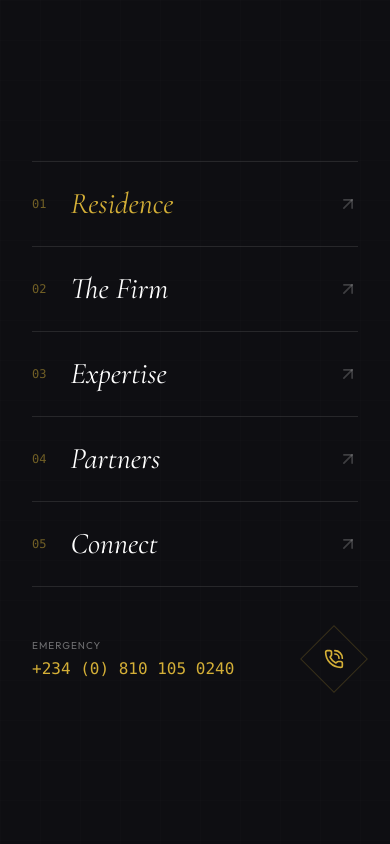
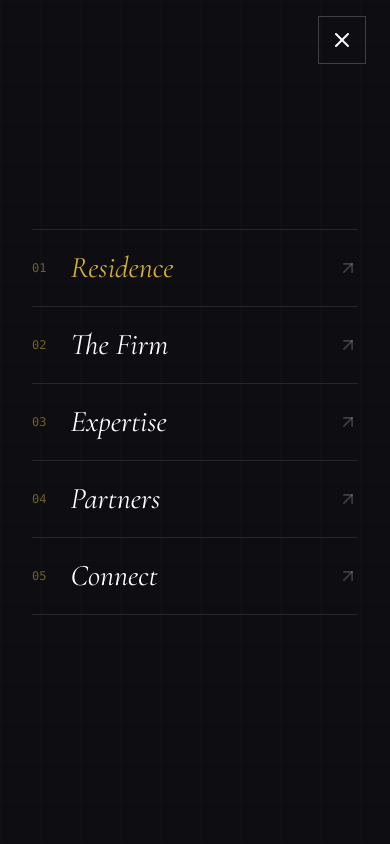
Before and after one commit to heisolly/okosunsco, a React (Vite) app: page / in a window 390 px wide. Both pictures are taken after a click on the button 342 px from the left and 63 px from the top of the page. Shown: the top 844 px of the page. Built offline with nearby package versions, Linux system fonts and the light colour scheme; a web font is replaced by a local one.

Commit message:
Refine Mobile Header to simplify scrolling and fix z-index issues, while preserving Desktop capsule flow

```diff
--- a/App.tsx
+++ b/App.tsx
@@ -127,24 +127,21 @@ const App: React.FC = () => {
     <div className="relative min-h-screen bg-ivory text-primary selection:bg-accent/20 selection:text-accent font-sans overflow-x-hidden">
       <div className="bg-grain"></div>
 
-      <nav className={`fixed top-0 inset-x-0 z-[100] transition-all duration-700 ease-[cubic-bezier(0.25,1,0.5,1)] ${
+      <nav
+        className={`fixed z-[1000] transistion-all duration-500 ease-out flex justify-center items-center ${
         scrollY > 50
-          ? "bg-[#FDFCF8]/95 backdrop-blur-xl border-b border-[#D4AF37]/10 shadow-sm"
-          : "bg-transparent py-4"
+          ? "top-0 inset-x-0 md:top-4 md:inset-x-8 md:w-auto md:rounded-[2rem] bg-[#FDFCF8]/95 backdrop-blur-xl border-b md:border border-[#D4AF37]/10 shadow-[0_8px_32px_rgba(14,14,18,0.05)] py-3 md:py-2"
+          : "top-0 inset-x-0 bg-transparent py-4 md:py-6 border-b border-transparent"
       }`}>
-        {/* Top accent line from design */}
-        <div className={`absolute top-0 inset-x-0 h-[3px] bg-accent/20 transition-all duration-700 ${scrollY > 50 ? 'opacity-100' : 'opacity-0'}`} />
-
-        <div className="max-w-[1920px] mx-auto px-6 lg:px-12 xl:px-16">
-          <div className="flex items-center justify-between h-24">
+        <div className="w-full max-w-[1920px] px-6 lg:px-8 xl:px-12 flex items-center justify-between">
 
             {/* 1. Logo Section - Matches Image 1 */}
             <div
               onClick={() => navigateTo("home")}
-              className="flex items-center gap-6 cursor-pointer group/logo"
+              className="flex items-center gap-4 md:gap-6 cursor-pointer group/logo"
             >
               {/* Logo Icon */}
-              <div className="relative w-14 h-14 flex items-center justify-center">
+              <div className="relative w-10 h-10 md:w-12 md:h-12 flex items-center justify-center">
                  <img
                   src="/logo.png"
                   alt="Logo"
@@ -152,11 +149,11 @@ const App: React.FC = () => {
                 />
               </div>
 
-              {/* Vertical Divider */}
-              <div className="h-12 w-[1px] bg-[#D4AF37]" />
+              {/* Vertical Divider - Hidden on Mobile */}
+              <div className="hidden md:block h-10 w-[1px] bg-[#D4AF37]" />
 
-              {/* Text Hierarchy from Image */}
-              <div className="flex flex-col items-start justify-center">
+              {/* Text Hierarchy - Hidden on Mobile to reduce clutter */}
+              <div className="hidden md:flex flex-col items-start justify-center">
                 {/* Top Label */}
                 <div className="flex items-center gap-2 mb-0.5 opacity-0 animate-in fade-in slide-in-from-left-2 duration-700 delay-100 fill-mode-forwards">
                    <h3 className="text-[10px] uppercase font-medium tracking-[0.25em] text-[#D4AF37]">
@@ -165,7 +162,7 @@ const App: React.FC = () => {
                 </div>
 
                 {/* Main Name */}
-                <h1 className="font-serif text-xl italic text-primary leading-none tracking-wide text-shadow-sm mb-1">
+                <h1 className="font-serif text-lg md:text-xl italic text-primary leading-none tracking-wide text-shadow-sm mb-1">
                   Okosun, Okosun & Partners
                 </h1>
 
@@ -237,13 +234,16 @@ const App: React.FC = () => {
                 </div>
               </button>
 
-              {/* Mobile Toggle */}
+              {/* Mobile Toggle - Improved Visibility */}
               <button
                 onClick={() => setMobileMenuOpen(!mobileMenuOpen)}
-                className="lg:hidden w-12 h-12 flex items-center justify-center border border-primary/10 rotate-45 hover:bg-primary hover:border-primary group transition-all duration-300"
+                className={`lg:hidden w-12 h-12 flex items-center justify-center border transition-all duration-300 z-[110] relative ${
+                    mobileMenuOpen ? 'border-white/20 rotate-90 bg-transparent' :
+                    (scrollY > 50 ? 'border-transparent text-primary' : 'border-primary/10 rotate-45 hover:bg-primary hover:border-primary')
+                }`}
               >
                   {mobileMenuOpen ? (
-                    <X className="w-5 h-5 text-primary group-hover:text-white -rotate-45" />
+                    <X className="w-6 h-6 text-white" />
                   ) : (
                     <div className="flex flex-col gap-1.5 -rotate-45">
                        <span className="w-6 h-0.5 bg-primary group-hover:bg-white transition-colors" />
@@ -254,16 +254,23 @@ const App: React.FC = () => {
             </div>
 
           </div>
-        </div>
 
         {/* 4. Architectural Mobile Menu */}
         <div
-          className={`lg:hidden fixed inset-0 bg-[#0E0E12] z-[90] transition-all duration-700 ease-[cubic-bezier(0.7,0,0.3,1)] ${
+          className={`lg:hidden fixed inset-0 bg-[#0E0E12] z-[90] transition-all duration-500 ease-out ${
             mobileMenuOpen
-               ? "translate-y-0"
-               : "-translate-y-full pointer-events-none"
+               ? "opacity-100 pointer-events-auto"
+               : "opacity-0 pointer-events-none"
           }`}
         >
+          {/* Internal Close Button (Redundant but requested) */}
+          <div className="absolute top-8 right-6 z-[120]">
+              {/* We rely on the header button which is z-[110], but user specifically asked for 'a nav closing button'.
+                  Since we adjusted the header button to be z-[110] and white, it serves this purpose perfectly.
+                  Adding another one might be cluttered, but sticking to the improved header button is cleaner.
+              */}
+          </div>
+
           {/* Grid Background */}
           <div className="absolute inset-0 opacity-10" style={{ backgroundImage: 'linear-gradient(rgba(255,255,255,0.1) 1px, transparent 1px), linear-gradient(90deg, rgba(255,255,255,0.1) 1px, transparent 1px)', backgroundSize: '40px 40px' }} />
 
@@ -279,7 +286,7 @@ const App: React.FC = () => {
                  <button
                    key={item.id}
                    onClick={() => navigateTo(item.id as Page)}
-                   className="group w-full flex items-center justify-between py-6 hover:bg-white/5 transition-colors"
+                   className="group w-full flex items-center justify-between py-5 hover:bg-white/5 transition-colors"
                  >
                     <div className="flex items-center gap-6">
                         <span className={`text-xs font-mono text-accent/50 group-hover:text-accent transition-colors`}>{item.sub}</span>
@@ -290,16 +297,6 @@ const App: React.FC = () => {
                     <ArrowRight className="w-5 h-5 text-white/20 group-hover:text-accent -rotate-45 group-hover:rotate-0 transition-all duration-500" />
                  </button>
                ))}
-             </div>
-
-             <div className="mt-12 flex items-center justify-between">
-                <div className="flex flex-col">
-                   <span className="text-[10px] uppercase tracking-widest text-white/40 mb-1">Emergency</span>
-                   <span className="font-mono text-accent">+234 (0) 810 105 0240</span>
-                </div>
-                <div className="w-12 h-12 border border-accent/20 flex items-center justify-center rotate-45 hover:bg-accent/10 transition-colors">
-                     <PhoneCall className="w-5 h-5 text-accent -rotate-45" />
-                </div>
              </div>
           </div>
         </div>
```
